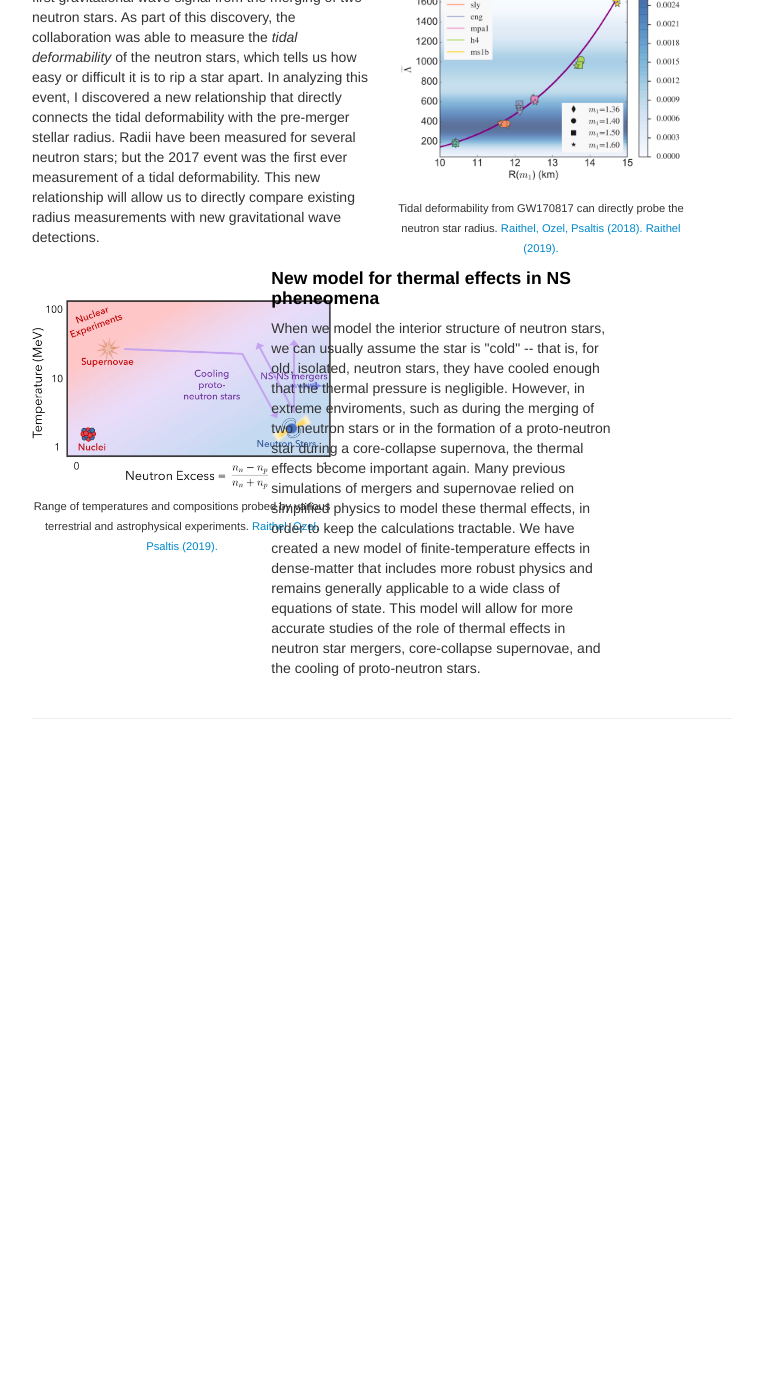
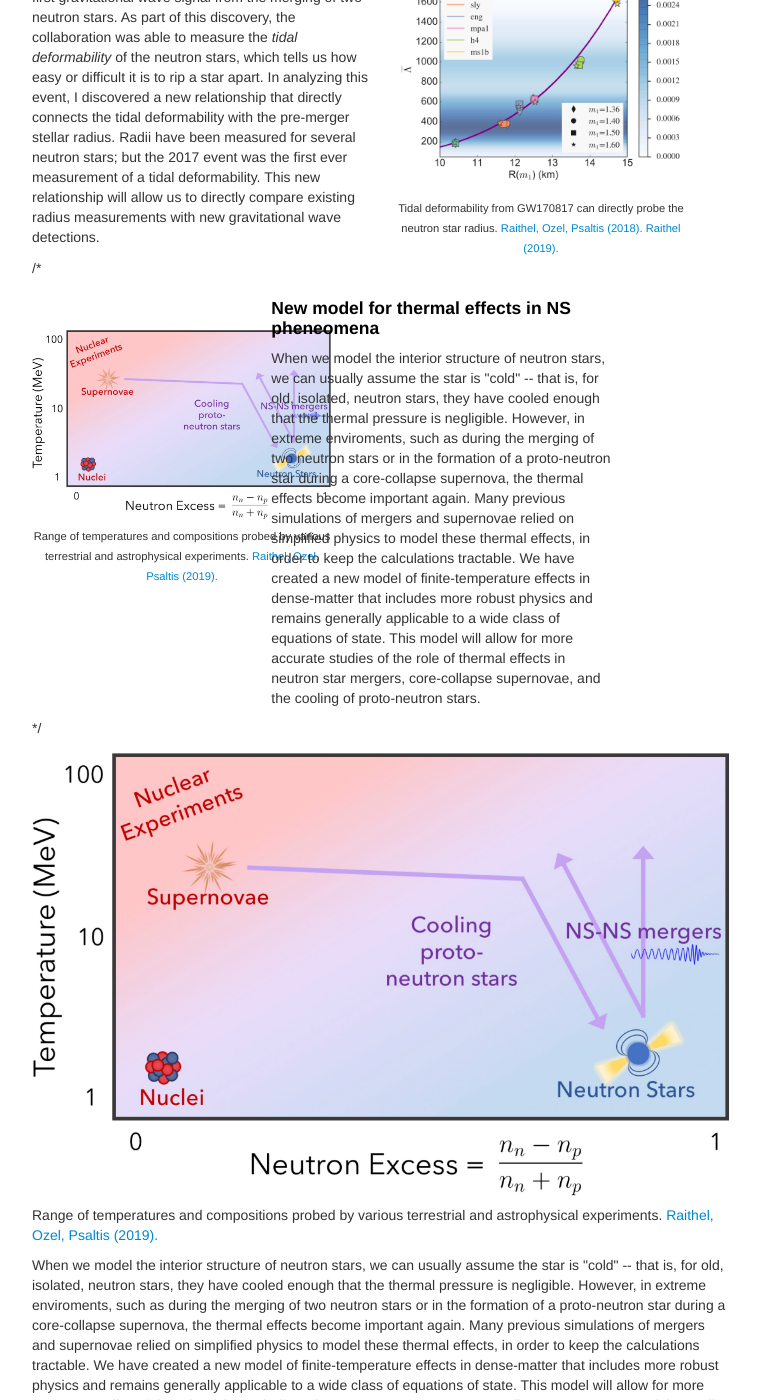
Before and after one commit to craithel/craithel.github.io, a Jekyll site: the page built from pages/research.md, in a window 1280 px wide and 1400 px high, scrolled down 625 px. Shown: the whole window, without its empty margins (258-1018 px from the left). Built offline with Jekyll 4.4.1, drawn with Linux system fonts in a browser that asks for light colours; before the commit the page ends 1375 px from its top, so only the background shows below that.

Commit message:
updated figs

```diff
--- a/pages/research.md
+++ b/pages/research.md
@@ -33,7 +33,7 @@ description: My research
    	<br>
         <br>
  	 <!--<a href="../assets/merger_graphic.jpg">-->
-	 <div style="width:300px; font-size:80%; text-align:center;">
+	 <div style="width:400px; font-size:80%; text-align:center;">
 	    <img class="img-circle" src="../assets/merger_graphic.jpg"
 		  width=300 height=300
 		  style="padding-bottom:0.5em;"/>
@@ -73,11 +73,11 @@ description: My research
    <a href="https://link.springer.com/article/10.1140%2Fepja%2Fi2019-12759-5">Raithel (2019).</a>
    </div>
  </div>
+
 </div>
 
-
+/*
 <div class="row-fluid">
-
  <div class="span4">
   <br>
   <br>
@@ -88,7 +88,6 @@ description: My research
    <a href="https://iopscience.iop.org/article/10.3847/1538-4357/ab08ea">Raithel, Ozel, Psaltis (2019).</a>
    </div>
  </div>
-
  <div class="span6">
    <h4><a name="Finite temperature effects"></a>New model for thermal effects in NS pheneomena</h4>
    <p style="font-family:helvetica;">
@@ -103,7 +102,23 @@ description: My research
    </p>
  </div>
 </div>
+*/
 
+
+   <img src="../assets/schematic_T_Yp.jpg"
+	  style="padding-bottom:0.5em; align=left"/>
+   Range of temperatures and compositions probed by various terrestrial and astrophysical experiments.
+   <a href="https://iopscience.iop.org/article/10.3847/1538-4357/ab08ea">Raithel, Ozel, Psaltis (2019).</a>
+   <p style="font-family:helvetica;">
+	When we model the interior structure of neutron stars, we can usually assume the star is "cold" -- that is, for old,
+	isolated, neutron stars, they have cooled enough that the thermal pressure is negligible. However, in extreme
+	enviroments, such as during the merging of two neutron stars or in the formation of a proto-neutron star
+	during a core-collapse supernova, the thermal effects become important again. Many previous simulations of mergers and
+	supernovae relied on simplified physics to model these thermal effects, in order to keep the calculations tractable.
+	We have created a new model of finite-temperature effects in dense-matter that includes more robust physics and
+	remains generally applicable to a wide class of equations of state. This model will allow for more accurate studies of
+	the role of thermal effects in neutron star mergers, core-collapse supernovae, and the cooling of proto-neutron stars.
+   </p>
 
 <!-- [click here for the most recent version of the paper]({{ BASE_PATH}}/pages/working_papers/sample-working-paper.pdf) -->
 
```
